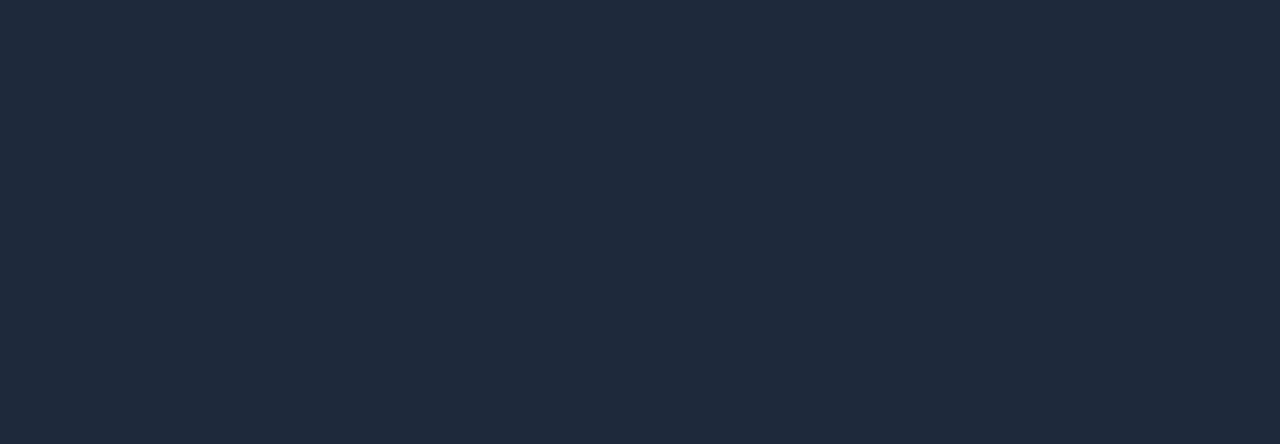
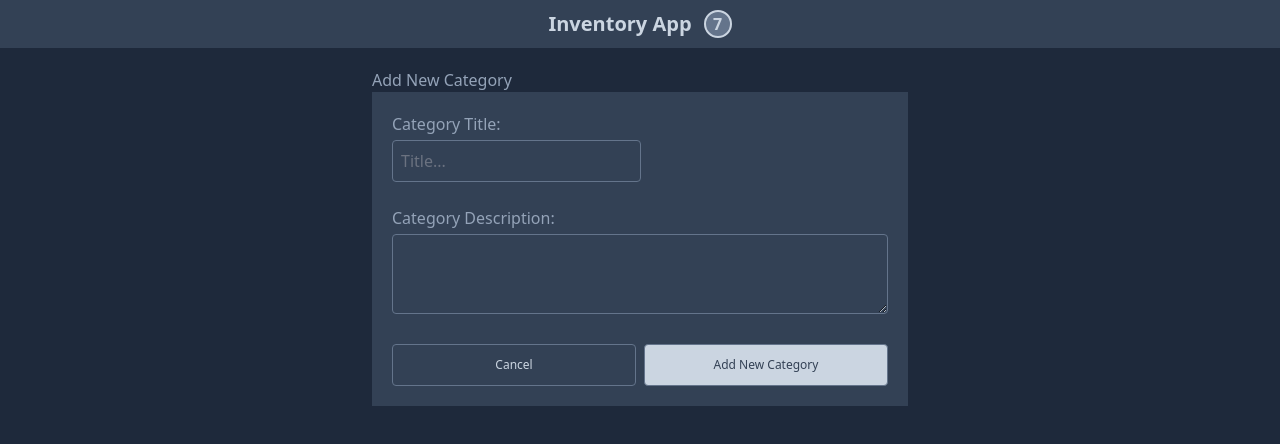
Before and after one commit to maryammohebbi/Inventory-app-using-Tailwind-and-Js, a website: page public/index.html in a window 1280 px wide. Drawn offline with Linux system fonts and the light colour scheme.

Commit message:
html and css of new category section added - tw form plugin added

```diff
--- a/package.json
+++ b/package.json
@@ -10,6 +10,7 @@
   "author": "",
   "license": "ISC",
   "devDependencies": {
+    "@tailwindcss/forms": "^0.5.4",
     "autoprefixer": "^10.4.15",
     "postcss-cli": "^10.1.0",
     "tailwindcss": "^3.3.3"
--- a/public/index.html
+++ b/public/index.html
@@ -9,8 +9,39 @@
 <body>
     <div class="bg-slate-800 w-screen h-screen">
         <!-- app bar -->
+        <div class="h-12 flex items-center justify-center gap-x-3 bg-slate-700">
+            <h1 class="text-xl font-bold text-slate-300">Inventory App</h1>
+            <span class="flex items-center justify-center w-7 h-7 rounded-full bg-slate-500  border-2 border-slate-300 font-bold text-slate-300">7</span>
+        </div>
 
         <!-- app content -->
+        <div class="container max-w-sm md:max-w-xl mx-auto">
+            <!-- category form -->
+            <div class="p-5">
+                <h1 class="text-slate-400">Add New Category</h1>
+                <form class= "bg-slate-700 p-5 flex flex-col gap-y-6">
+                    <div>
+                        <label for="category-title" class="block mb-1 text-slate-400">Category Title:</label>
+                        <input type="text" name="category-title" id="category-title" placeholder="Title..."
+                        class="bg-transparent border border-slate-500 p-2 rounded text-slate-300 focus:ring-slate-300">
+                    </div>
+                    <div>
+                        <label for="category-description" class="block mb-1 text-slate-400">Category Description:</label>
+                        <textarea name="category-description" id="category-description" cols="30" rows="10"
+                        class="w-full h-20 bg-transparent border border-slate-500 rounded text-slate-300 focus:ring-slate-400"></textarea>
+                    </div>
+                    <div class="flex gap-x-2">
+                        <button class="flex-1 border border-slate-500 py-3 px-7 text-xs rounded text-slate-300 bg-transparent">Cancel</button>
+                        <button class="flex-1 border border-slate-500 bg-slate-300 py-3 px-7 text-xs rounded text-slate-700">Add New Category</button>
+                    </div>
+                </form>
+            </div>
+
+
+            <!-- product form -->
+
+
+        </div>
     </div>
 
 </body>
--- a/tailwind.config.js
+++ b/tailwind.config.js
@@ -4,5 +4,7 @@ module.exports = {
   theme: {
     extend: {},
   },
-  plugins: [],
+  plugins: [
+    require('@tailwindcss/forms'),
+  ],
 }
```
Also changed, not shown: public/build/tailwind.css, 1 other file.
